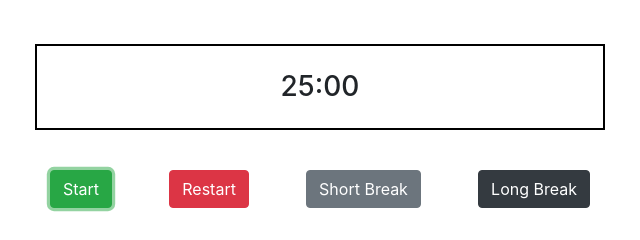
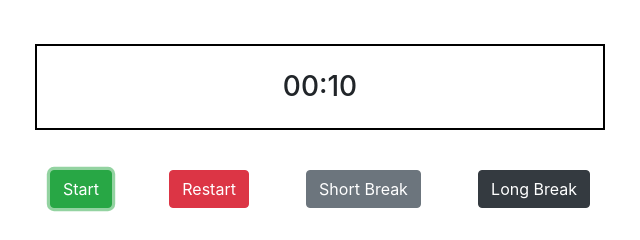
Before and after one commit to Mattmej/Pomodoro_Timer, a plain HTML site: page index.html in a window 1280 px wide. Both pictures are taken after a click on the button "Set Timer". Shown: the part 192-432 px from the top of the page, 320-960 px from the left. Drawn offline with nearby package versions, Linux system fonts and the light colour scheme.

Commit message:
Experiment with js Date objects to display proper formatting of date to DOM.

```diff
--- a/assets/js/app.js
+++ b/assets/js/app.js
@@ -21,9 +21,22 @@ $("#change-settings").on("click", function() {
 });
 
 $("#play-pause-button").on("click", function() {
-  $("#time").html("25:00");
-  $(this).html("Start");
+  setPomodoro();
 })
+
+function setPomodoro() {
+
+  var date = new Date(null);
+  date.setSeconds(10);
+  var timeString = date.toISOString();
+  var timeStringShort = date.toISOString().substr(14, 5);
+  console.log(timeString);
+  console.log(timeStringShort);
+
+
+  $("#time").html(timeStringShort);
+  $("#play-pause-button").html("Start");
+}
 
 
 // $(".timerSettings").validate();
--- a/index.html
+++ b/index.html
@@ -87,6 +87,7 @@
 
     <script src="https://cdn.jsdelivr.net/jquery.validation/1.16.0/jquery.validate.min.js"></script>
     <script src="https://cdn.jsdelivr.net/jquery.validation/1.16.0/additional-methods.min.js"></script>
+    <script src="https://momentjs.com/downloads/moment.min.js"></script>
 
 </body>
 </html>
```
